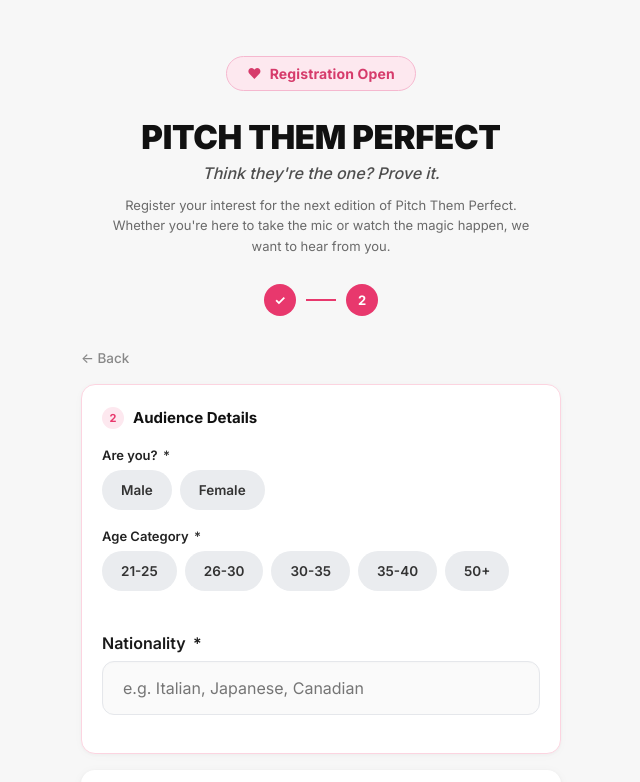
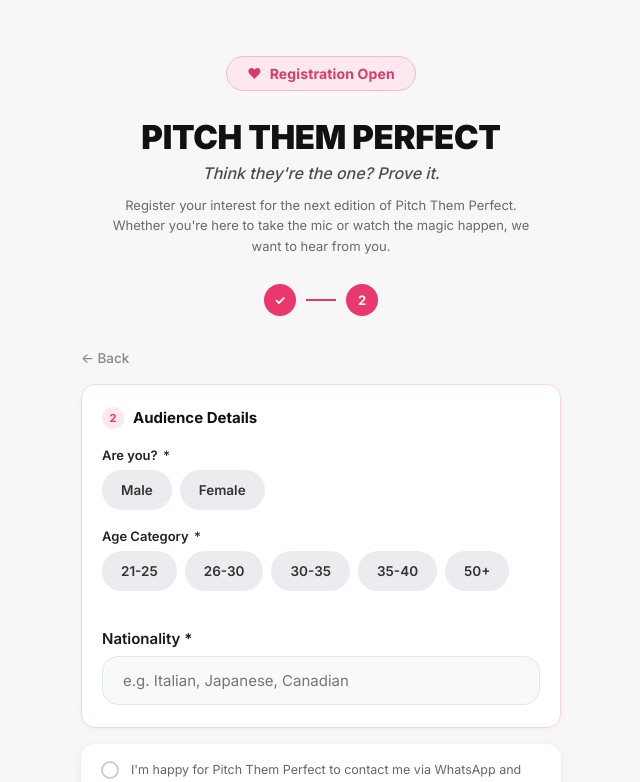
Before and after one commit to pitchthemperfect/Pitchthemperfect, a React (Vite) app: page /register/watcher in a window 1280 px wide. Shown: the top 782 px of the page, without its empty margins (319-959 px from the left). Built offline with nearby package versions, Linux system fonts and the light colour scheme; no server answers.

Commit message:
Update WatcherStep2.jsx

```diff
--- a/src/pages/WatcherStep2.jsx
+++ b/src/pages/WatcherStep2.jsx
@@ -105,27 +105,27 @@ export default function WatcherStep2() {
             error={errors.age}
           />
 
-          {/* Nationality Field Styled like Reference Image */}
+          {/* Nationality Field - Matched Font & Spacing */}
           <div
             className="form-group"
             style={{
-              marginTop: '1.5rem',
-              marginBottom: '1rem',
+              marginTop: '1.25rem',
               display: 'flex',
               flexDirection: 'column'
             }}
           >
             <label
               htmlFor="nationality"
+              className="form-label"
               style={{
-                fontSize: '1rem',
+                fontSize: '0.9375rem',
                 fontWeight: '600',
                 color: '#1a1a1a',
                 marginBottom: '0.5rem',
                 fontFamily: 'inherit'
               }}
             >
-              Nationality <span style={{ color: '#1a1a1a', marginLeft: '0.2rem' }}>*</span>
+              Nationality <span className="req">*</span>
             </label>
 
             <input
@@ -136,14 +136,13 @@ export default function WatcherStep2() {
               onChange={e => set('nationality', e.target.value)}
               style={{
                 width: '100%',
-                padding: '1rem 1.25rem',
-                fontSize: '1rem',
+                padding: '0.875rem 1.25rem',
+                fontSize: '0.9375rem',
                 color: '#1a1a1a',
-                backgroundColor: '#fafafa',
-                border: errors.nationality ? '1px solid #dc2626' : '1px solid #e5e7eb',
-                borderRadius: '12px',
+                backgroundColor: '#f8f9fa',
+                border: errors.nationality ? '1px solid #dc2626' : '1px solid #e2e8f0',
+                borderRadius: '16px',
                 outline: 'none',
-                boxShadow: 'inset 0 1px 2px rgba(0, 0, 0, 0.02)',
                 boxSizing: 'border-box',
                 fontFamily: 'inherit',
                 transition: 'border-color 0.2s ease, box-shadow 0.2s ease'
@@ -156,7 +155,7 @@ export default function WatcherStep2() {
                 style={{
                   color: '#dc2626',
                   fontSize: '0.85rem',
-                  marginTop: '0.4rem',
+                  marginTop: '0.35rem',
                   fontWeight: '500'
                 }}
               >
```
